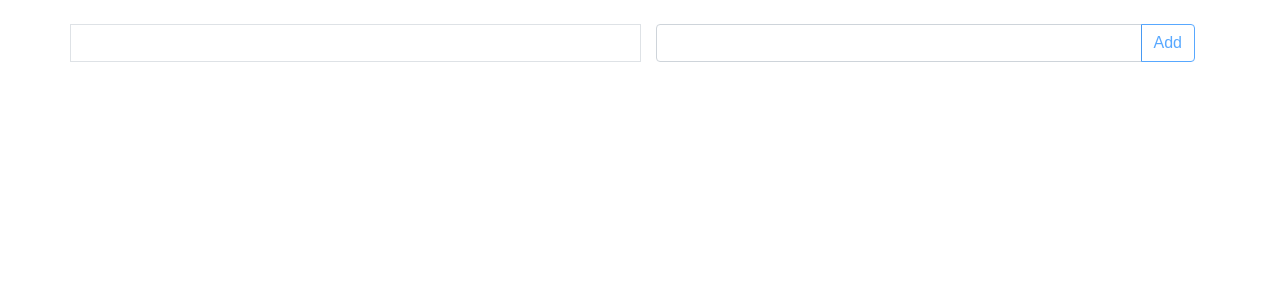
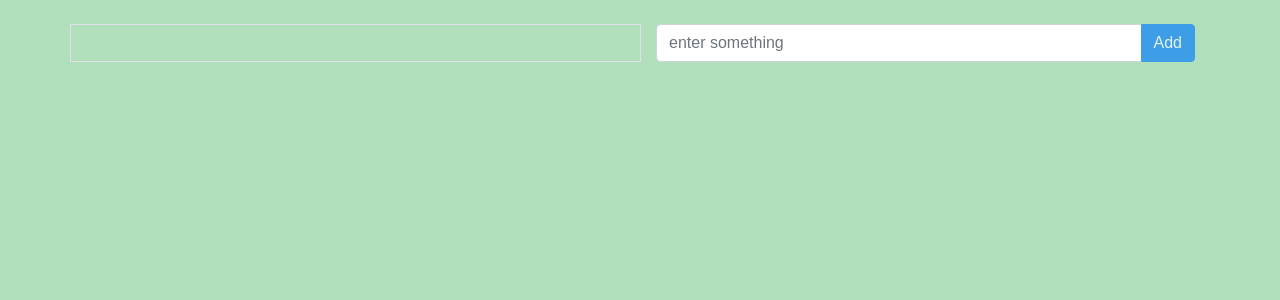
Before and after one commit to 8Denis8/Tracker, a React (Create React App) app: page / in a window 1280 px wide. Shown: the top 300 px of the page. Built offline with nearby package versions, Linux system fonts and the light colour scheme.

Commit message:
enter and background

```diff
--- a/src/index.css
+++ b/src/index.css
@@ -2,4 +2,5 @@ body {
   margin: 0;
   padding: 0;
   font-family: sans-serif;
+  background-color: #b1dfbb;
 }
--- a/src/layout/App.js
+++ b/src/layout/App.js
@@ -13,7 +13,8 @@ class App extends Component {
 
     uniqId() {
         return([1e7] + -1e3 + -4e3 + -8e3 + -1e11).
-        replace(/[018]/g, c => (c ^ crypto.getRandomValues(new Uint8Array(1))[0] & 15 >> c / 4).toString(16))
+        replace(/[018]/g, c => (c ^ crypto.getRandomValues(new Uint8Array(1))[0] & 15 >> c / 4).
+        toString(16))
     }
 
     addTodo() {
@@ -43,6 +44,12 @@ class App extends Component {
         this.setState({ todoList });
     }
 
+    pressEnterButton(e){
+        if (e.key === 'Enter' && this.state.todoInputValid) {
+            this.addTodo();
+        }
+    }
+
     render() {
         return (
             <div className="container pt-4">
@@ -60,13 +67,15 @@ class App extends Component {
                             <input
                                 className="form-control"
                                 type="text"
+                                placeholder={"enter something"}
                                 value={this.state.todoInput}
                                 onChange={(e) => this.inputChange(e.target.value)}
+                                onKeyPress={(e) => this.pressEnterButton(e) }
                             />
                             <div className="input-group-append">
                                 <button
                                     disabled={!this.state.todoInputValid}
-                                    className="btn btn-outline-primary" onClick={() => this.addTodo()}>Add
+                                    className="btn btn-primary" onClick ={() => this.addTodo()}>Add
                                 </button>
                             </div>
                         </div>
```
